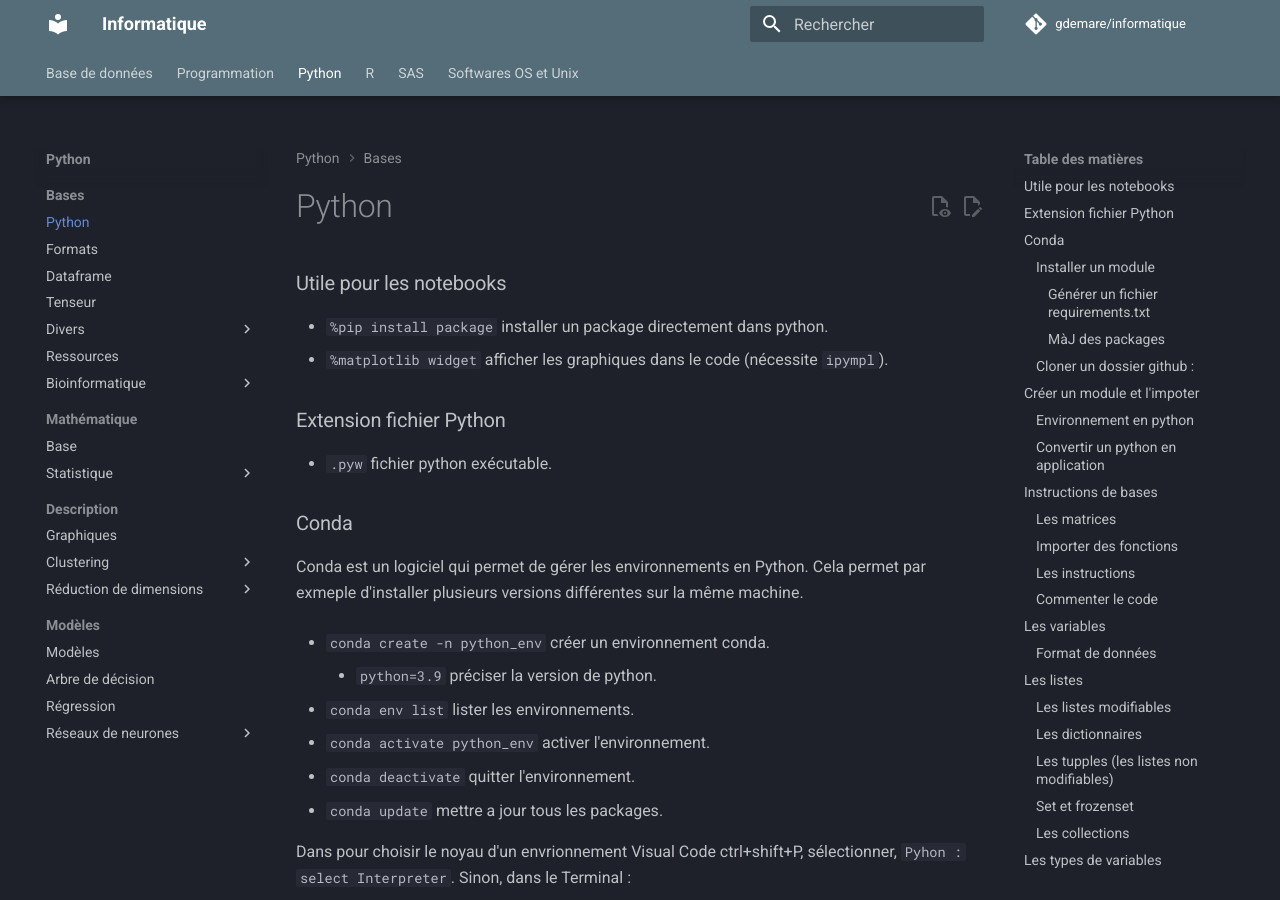
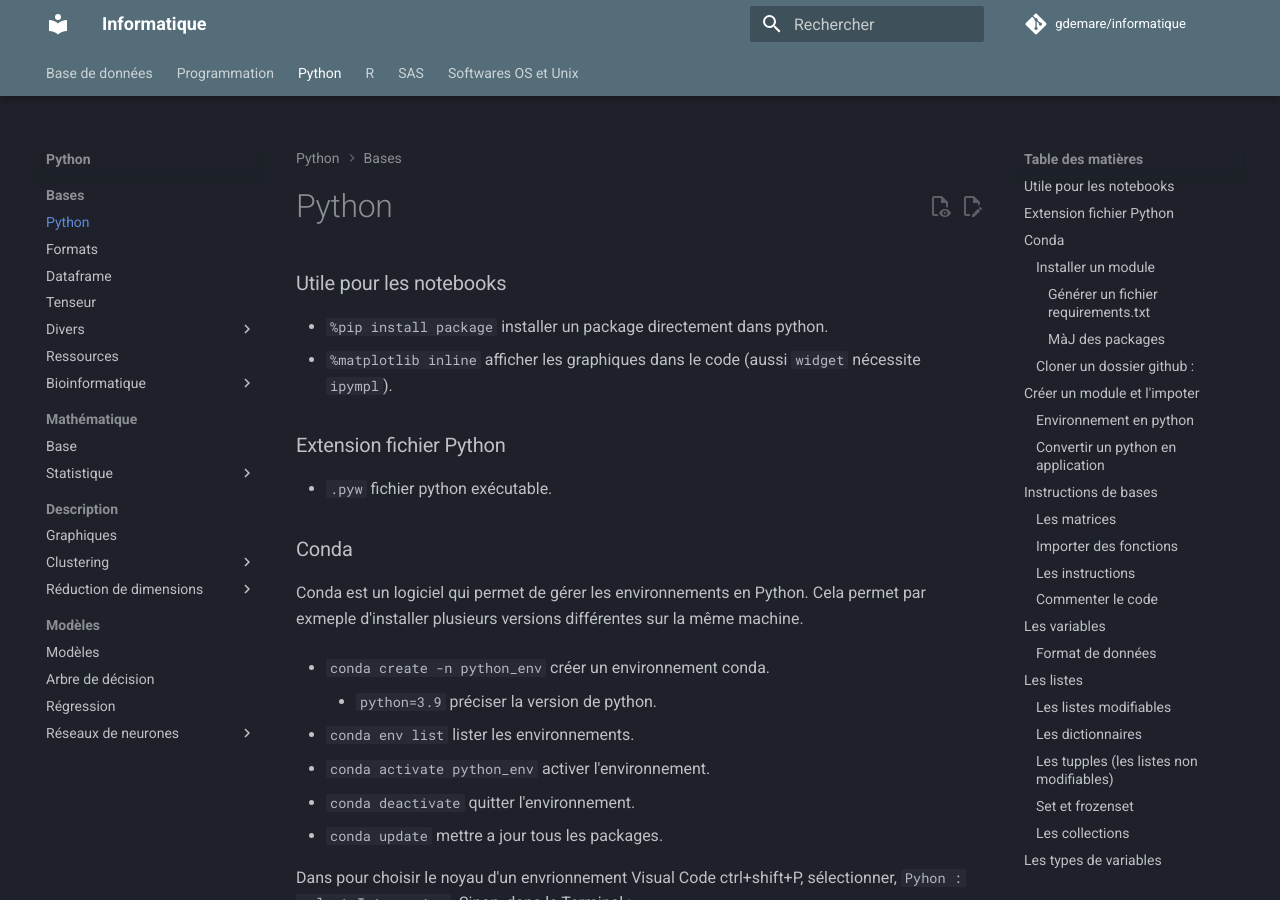
Before and after one commit to gdemare/Informatique, an MkDocs documentation site: the page built from docs/python/python_py.md, in a window 1280 px wide and 900 px high. Built offline with MkDocs 1.6.1 and Material for MkDocs 9.7.7, drawn with Linux system fonts in a browser that asks for light colours; comment, search, counter and statistics services are not loaded.

Commit message:
Update python_py.md

```diff
--- a/docs/python/python_py.md
+++ b/docs/python/python_py.md
@@ -1,7 +1,7 @@
 ### Utile pour les notebooks
 
  * `%pip install package` installer un package directement dans python.
- * `%matplotlib widget` afficher les graphiques dans le code (nécessite `ipympl`).
+ * `%matplotlib inline` afficher les graphiques dans le code (aussi  `widget` nécessite `ipympl`).
 
 ### Extension fichier Python
 
```
